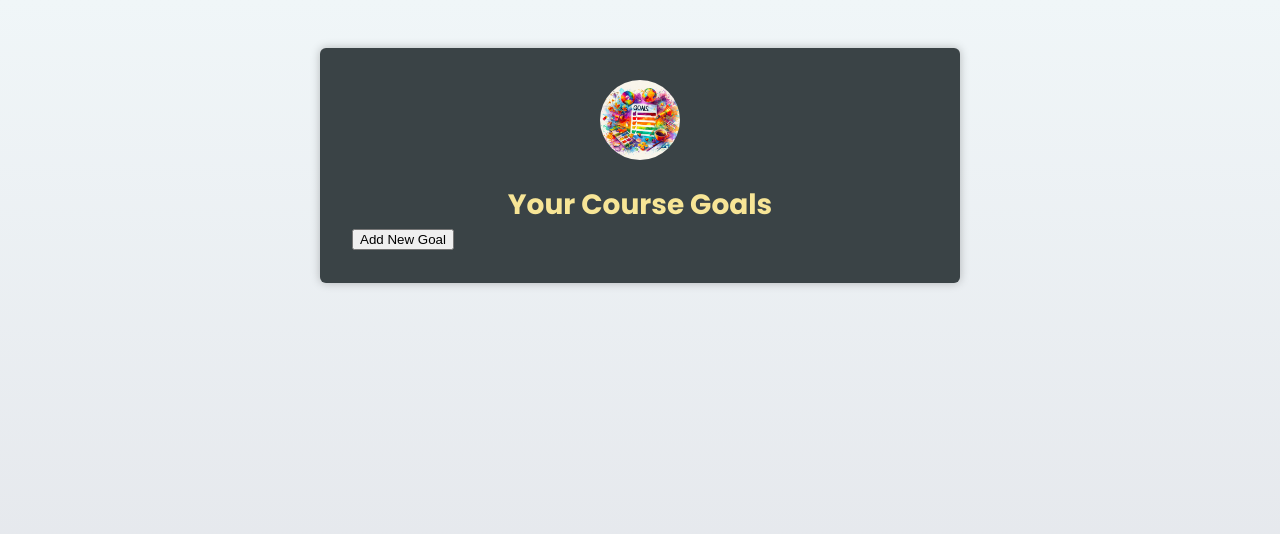
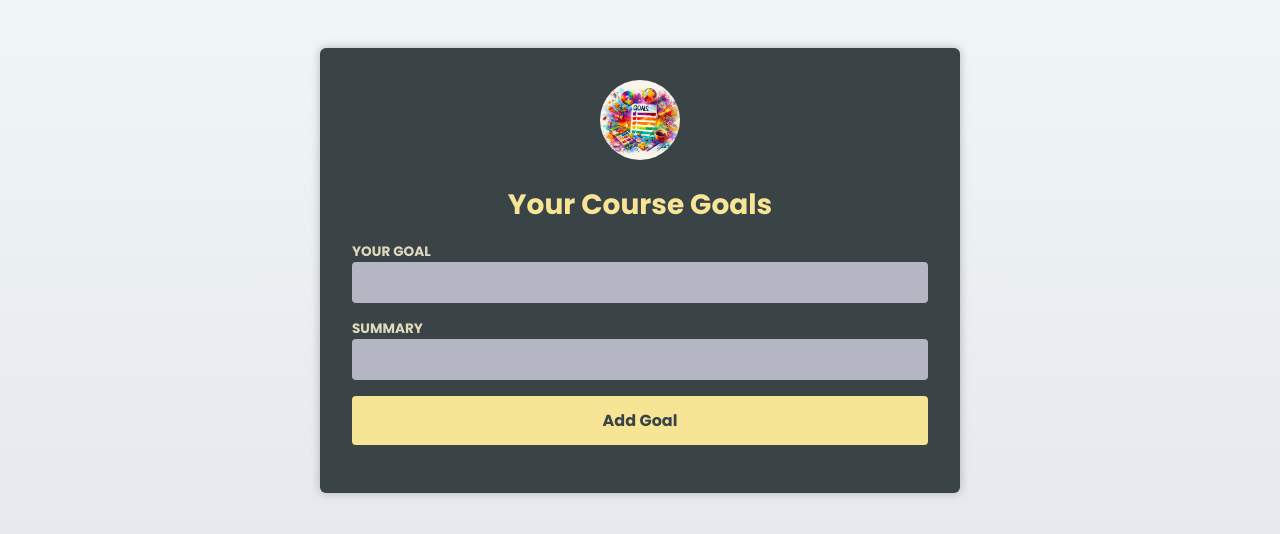
Before and after one commit to Aamishsn/react-typeScript, a React (Vite) app: page / in a window 1280 px wide. Shown: the top 534 px of the page. Built offline with nearby package versions, Linux system fonts and the light colour scheme; the HTML template or start-up script is replaced by a standard one.

Commit message:
201124-1

```diff
--- a/src/App.tsx
+++ b/src/App.tsx
@@ -4,6 +4,7 @@ import Header from "./components/Header";
 import goalImg from "./assets/goals.jpg";
 import { useState } from "react";
 import CourseGoalList from "./components/CourseGoalList";
+import NewGoal from "./components/NewGoal";
 
 export type courseGoal = {
   title: string;
@@ -27,16 +28,19 @@ export default function App() {
   };
 
   const handleDelete=(id:number)=>{
-    setCourseGoals((prevGoals)=>{
+    setCourseGoals(
+      (prevGoals)=>{
       return prevGoals.filter((goal)=>goal.id!==id)
-    })
+    }
+  )
   }
   return (
     <main>
       <Header image={{ src: goalImg, alt: "Goals" }}>
         <h1>Your Course Goals</h1>
       </Header>
-      <button onClick={handleAddGoal}>Add New Goal</button>
+      <NewGoal />
+      {/* <button onClick={handleAddGoal}>Add New Goal</button> */}
       <CourseGoalList courseGoals={courseGoals} onDeleteGoal={handleDelete}/>
     </main>
   );
--- /dev/null
+++ b/src/components/NewGoal.tsx
@@ -0,0 +1,29 @@
+import {useRef, type FormEvent } from 'react'
+
+const NewGoal = () => {
+    const goal = useRef<HTMLInputElement>(null)
+    const summary = useRef<HTMLInputElement>(null)
+    const handleSubmit =(e:FormEvent<HTMLFormElement>)=>{
+            e.preventDefault()
+
+            enteredGoal=goal.current!.value
+            enteredSummary=summary.current!.value
+    }
+  return (
+    <form onSubmit={handleSubmit}>
+        <p>
+            <label htmlFor="goal">Your Goal</label>
+            <input type="text" id="goal" />
+        </p>
+        <p>
+            <label htmlFor="summary">Summary</label>
+            <input type="text" id="summary" />
+        </p>
+        <p>
+             <button>Add Goal</button>
+        </p>
+    </form>
+  )
+}
+
+export default NewGoal
```
